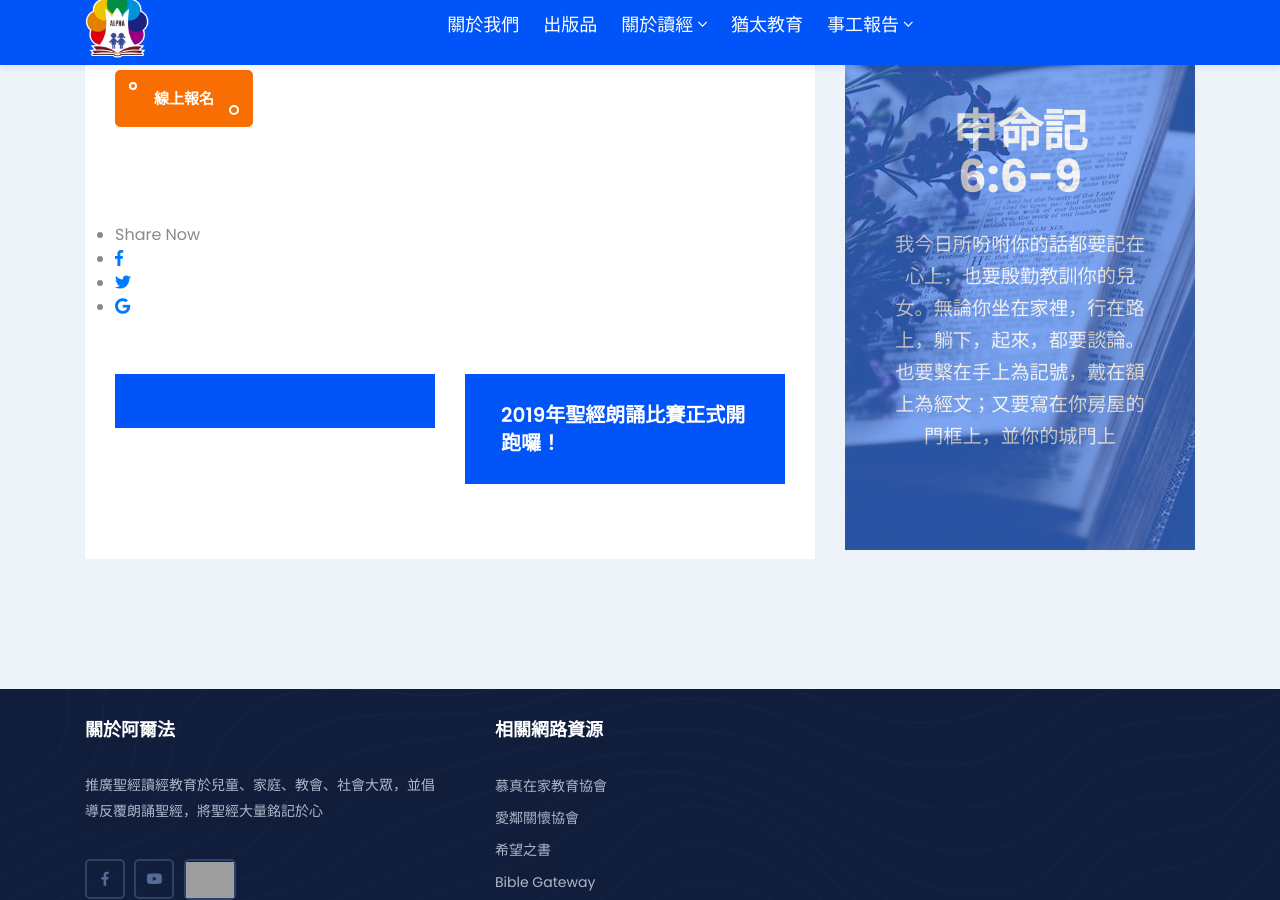
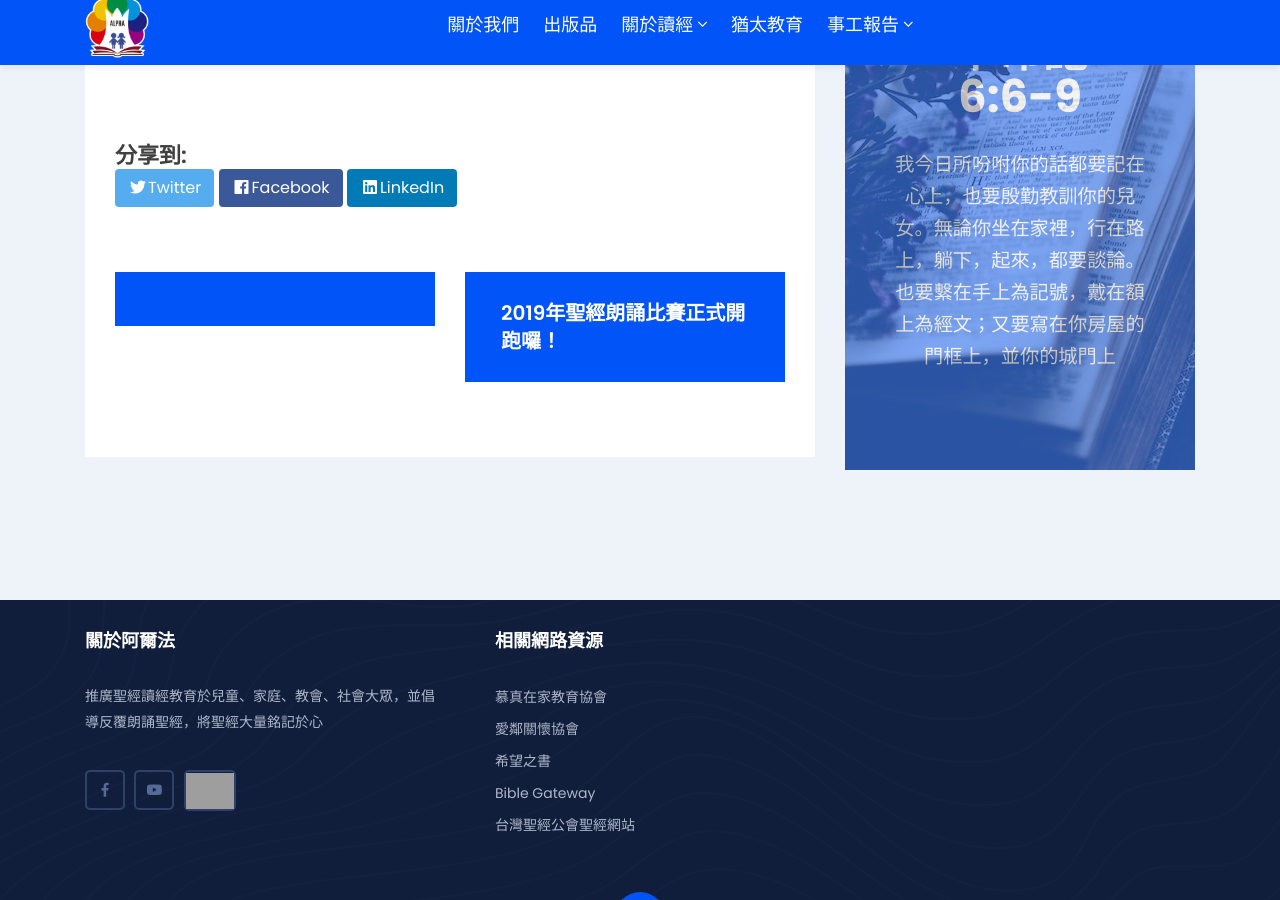
Before and after one commit to alpha6309/website, a Jekyll site: the page built from _posts/2019-05-28-親子朗誦課程.md, in a window 1280 px wide and 900 px high, scrolled down 1154 px. Built offline with Jekyll 4.4.1, drawn with Linux system fonts in a browser that asks for light colours; grey boxes are pictures that could not be loaded.

Commit message:
換標頭底圖

```diff
--- a/_includes/page_header.html
+++ b/_includes/page_header.html
@@ -1,4 +1,4 @@
-<section class="banner-area page-title bg_cover" style="background-image: url({% if page.header_image %} {{site.baseurl}}{{page.header_image}} {% else if page.post_image %}{{site.baseurl}}{{page.post_image}} {% endif %});">
+<section class="banner-area page-title bg_cover" style="background-image: url({% if layout.header_image %} {{site.baseurl}}{{layout.header_image}} {% else if page.post_image %}{{site.baseurl}}{{page.post_image}} {% endif %});">
     <div class="banner-bg">
         <div class="container">
             <div class="row">
--- a/_layouts/article.html
+++ b/_layouts/article.html
@@ -1,11 +1,11 @@
 ---
 # based on layout: post
 layout: default
-
+header_image: "/assets/images/west-wall.jpg"
 ---
 
 {% include page_header.html %}
-<section class="blog-standard-area blog-details-area pt-100 pb-130">
+<section class="blog-standard-area blog-details-area pt-20 pb-130">
     <div class="container">
         <div class="row justify-content-center">
             <div class="col-lg-12">
--- a/_layouts/post.html
+++ b/_layouts/post.html
@@ -1,9 +1,10 @@
 ---
 layout: default
+header_image: "/assets/images/west-wall.jpg"
 ---
 
 {% include page_header.html %}
-<section class="blog-standard-area blog-details-area pt-100 pb-130">
+<section class="blog-standard-area blog-details-area pt-20 pb-130">
     <div class="container">
         <div class="row justify-content-center">
             <div class="col-lg-8">
@@ -24,28 +25,21 @@
                             </ul>
                         </div>
 -->
-                        <div class="blog-social">
-                            <ul>
-                                <li> <span>Share Now</span></li>
-                                <li> <a href="#"><i class="fab fa-facebook-f"></i></a></li>
-                                <li> <a href="#"><i class="fab fa-twitter"></i></a></li>
-                                <li> <a href="#"><i class="fab fa-google"></i></a></li>
-                            </ul>
-                        </div>
+                        {% include social_share.html %}
                     </div>
                     <div class="blog-story">
                         <div class="row">
                             <div class="col-lg-6">
                                 <div class="blog-story-1">
 								  {% if page.previous.url %}
-								     <h4 class="title"><a class="prev text-white" href="{{page.previous.url}}">{{page.previous.title}}</a></h4>
+								     <h4 class="title"><a class="prev text-white" href="{{site.baseurl}}{{page.previous.url}}">{{page.previous.title}}</a></h4>
 								  {% endif %}
                                 </div>
                             </div>
                             <div class="col-lg-6">
                                 <div class="blog-story-1 blog-story-1">
 								  {% if page.next.url %}
-								     <h4 class="title"><a class="prev text-white" href="{{page.next.url}}">{{page.next.title}}</a></h4>
+								     <h4 class="title"><a class="prev text-white" href="{{site.baseurl}}{{page.next.url}}">{{page.next.title}}</a></h4>
 								  {% endif %}
                                 </div>
                             </div>
```
Also changed, not shown: assets/images/west-wall.jpg (added).
